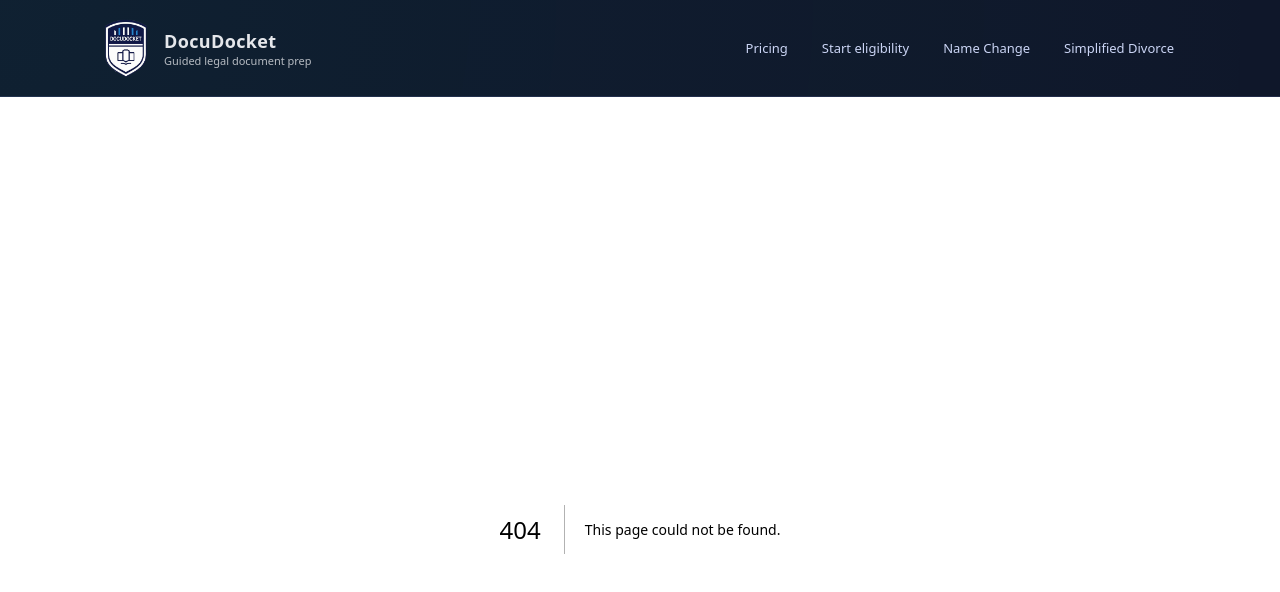
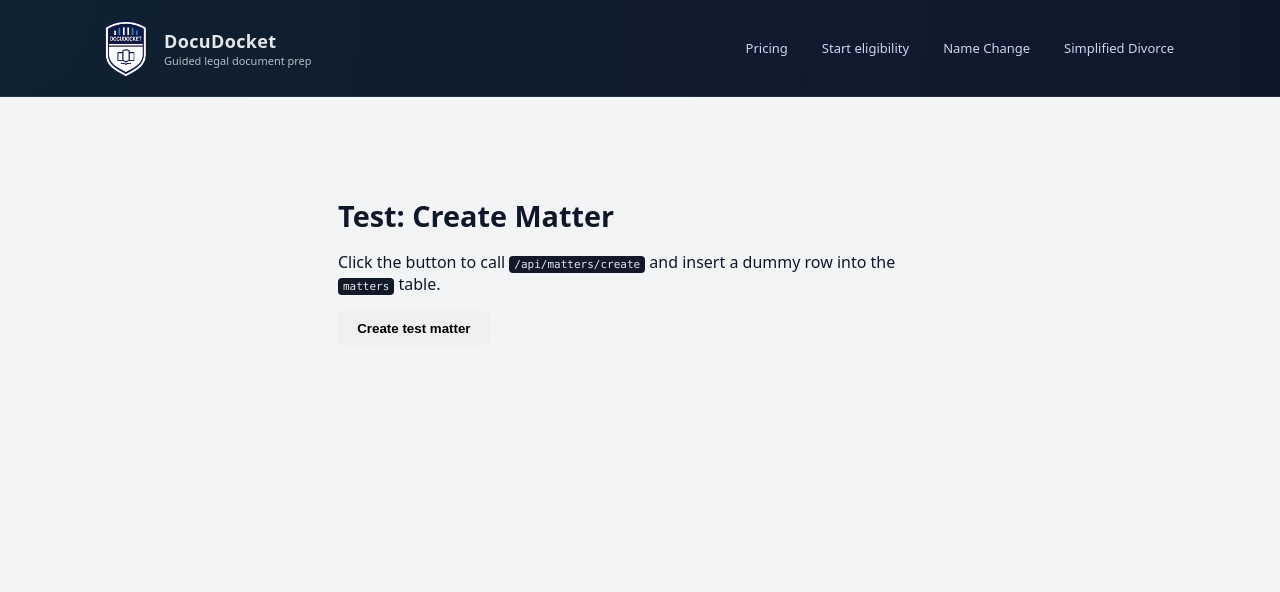
Before and after one commit to DocuDocket/docudocket, a Next.js app: page /dev/test-matter in a window 1280 px wide. Before the commit this address had no page. Shown: the top 592 px of the page. Built offline with nearby package versions, Linux system fonts and the light colour scheme.

Commit message:
Create page.jsx

```diff
--- /dev/null
+++ b/app/dev/test-matter/page.jsx
@@ -0,0 +1,84 @@
+// app/dev/test-matter/page.jsx
+"use client";
+
+import { useState } from "react";
+
+export default function TestMatterPage() {
+  const [result, setResult] = useState(null);
+  const [loading, setLoading] = useState(false);
+
+  async function handleCreate() {
+    setLoading(true);
+    setResult(null);
+
+    try {
+      const res = await fetch("/api/matters/create", {
+        method: "POST",
+        headers: { "Content-Type": "application/json" },
+        body: JSON.stringify({
+          productKey: "name-change-hillsborough",
+          data: {
+            firstName: "Testy",
+            middleName: "Q",
+            lastName: "McTester",
+            dob: "1985-01-01",
+            address1: "123 Main St",
+            city: "Tampa",
+            state: "FL",
+            zip: "33601",
+            email: "test@example.com",
+            phone: "813-555-1234"
+          }
+        })
+      });
+
+      const json = await res.json();
+      setResult({ status: res.status, body: json });
+    } catch (e) {
+      setResult({ status: "error", body: { error: e.message } });
+    } finally {
+      setLoading(false);
+    }
+  }
+
+  return (
+    <main style={{ padding: "3rem", maxWidth: 700, margin: "0 auto" }}>
+      <h1 style={{ fontSize: "1.8rem", marginBottom: "1rem" }}>
+        Test: Create Matter
+      </h1>
+      <p style={{ marginBottom: "1rem" }}>
+        Click the button to call <code>/api/matters/create</code> and insert a
+        dummy row into the <code>matters</code> table.
+      </p>
+      <button
+        onClick={handleCreate}
+        disabled={loading}
+        style={{
+          padding: "0.6rem 1.2rem",
+          borderRadius: "6px",
+          border: "none",
+          cursor: "pointer",
+          fontWeight: 600
+        }}
+      >
+        {loading ? "Creating..." : "Create test matter"}
+      </button>
+
+      {result && (
+        <pre
+          style={{
+            marginTop: "1.5rem",
+            padding: "1rem",
+            background: "#111827",
+            color: "#e5e7eb",
+            borderRadius: "8px",
+            fontSize: "0.85rem",
+            overflowX: "auto"
+          }}
+        >
+          {JSON.stringify(result, null, 2)}
+        </pre>
+      )}
+    </main>
+  );
+}
```
